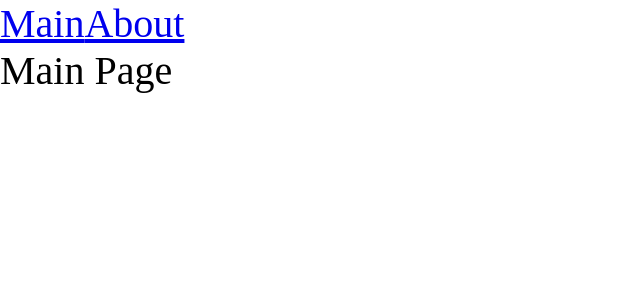
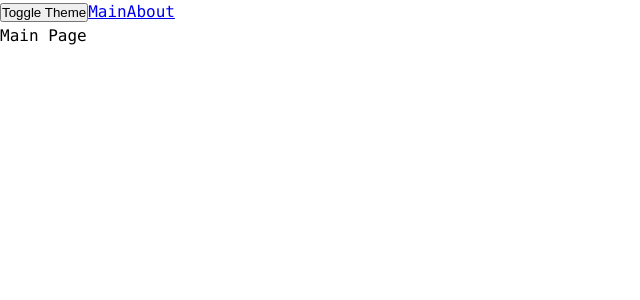
Before and after one commit to ospkiev/react-webpack-project, a React app: page / in a window 1280 px wide. Shown: the top 300 px of the page, without its empty margins (0-640 px from the left). Built offline with nearby package versions, Linux system fonts and the light colour scheme.

Commit message:
7_add_themes

```diff
--- a/src/App.tsx
+++ b/src/App.tsx
@@ -1,12 +1,16 @@
 import React, {Suspense} from 'react';
 import {Routes, Route, Link} from 'react-router-dom';
-import './index.scss';
+import './styles/index.scss';
 import {AboutPageAsync} from "./pages/AboutPage/AboutPage.async";
 import {MainPageAsync} from "./pages/MainPage/MainPage.async";
+import {useTheme} from "./theme/useTheme";
 
 const App = () => {
+    const {theme, toggleTheme} = useTheme();
+
     return (
-        <div className="app">
+        <div className={`app ${theme}`}>
+            <button onClick={toggleTheme}>Toggle Theme</button>
             <Link to={'/'}>Main</Link>
             <Link to={'/about'}>About</Link>
             <Suspense fallback={<div>Loading...</div>}>
--- a/src/index.scss
+++ /dev/null
@@ -1,8 +0,0 @@
-* {
-  padding: 0;
-  margin: 0;
-}
-
-.app {
-  font-size: 40px;
-}
--- a/src/index.tsx
+++ b/src/index.tsx
@@ -2,11 +2,14 @@ import React from "react";
 import {createRoot} from 'react-dom/client';
 import App from "./App";
 import {BrowserRouter} from "react-router-dom";
+import ThemeProvider from "./theme/ThemeProvider";
 
 const container = document.getElementById('root');
 const root = createRoot(container);
 root.render(
     <BrowserRouter>
-        <App/>
+        <ThemeProvider>
+            <App/>
+        </ThemeProvider>
     </BrowserRouter>
 );
--- /dev/null
+++ b/src/styles/index.scss
@@ -0,0 +1,11 @@
+@import "variables/global";
+@import "reset";
+@import "themes/dark";
+@import "themes/normal";
+
+.app {
+  font: var(--font-m);
+  background-color: var(--bg-color);
+  color: var(--primary-color);
+  min-height: 100vh;
+}
--- /dev/null
+++ b/src/styles/reset.scss
@@ -0,0 +1,12 @@
+* {
+  padding: 0;
+  margin: 0;
+  box-sizing: border-box;
+}
+
+input,
+button,
+textarea,
+select {
+  margin: 0;
+}
--- /dev/null
+++ b/src/styles/themes/dark.scss
@@ -0,0 +1,5 @@
+.app.dark {
+  --bg-color: #090949;
+  --primary-color: #049604;
+  --secondary-color: #04ff04;
+}
--- /dev/null
+++ b/src/styles/themes/normal.scss
@@ -0,0 +1,5 @@
+.root {
+  --bg-color: #e8e8ea;
+  --primary-color: #232c2;
+  --secondary-color: #0449e0;
+}
--- /dev/null
+++ b/src/styles/variables/global.scss
@@ -0,0 +1,9 @@
+:root {
+  --font-family-main: Consolas, 'Times New Roman', sans-serif;
+  --font-size-m: 16px;
+  --font-size-l: 24px;
+  --font-line-m: 24px;
+  --font-line-l: 32px;
+  --font-m: var(--font-size-m) / var(--font-line-m) var(--font-family-main);
+  --font-l: var(--font-size-l) / var(--font-line-l) var(--font-family-main);
+}
--- /dev/null
+++ b/src/theme/ThemeContext.ts
@@ -0,0 +1,14 @@
+import {createContext} from "react";
+
+export enum Theme {
+    LIGHT = 'light',
+    DARK = 'dark'
+};
+
+export interface ThemeContextProps {
+    theme?: Theme;
+    setTheme?: (theme: Theme) => void;
+};
+
+export const ThemeContext = createContext <ThemeContextProps>({});
+export const LOCAL_STORAGE_THEME_KEY = 'theme';
--- /dev/null
+++ b/src/theme/ThemeProvider.tsx
@@ -0,0 +1,20 @@
+import React, {useMemo, useState} from 'react';
+import {LOCAL_STORAGE_THEME_KEY, Theme, ThemeContext} from "./ThemeContext";
+
+const defaultTheme = localStorage.getItem(LOCAL_STORAGE_THEME_KEY) as Theme || Theme.LIGHT
+
+const ThemeProvider = (props: { children: string | number | boolean | React.ReactElement<any, string | React.JSXElementConstructor<any>> | React.ReactFragment | React.ReactPortal; }) => {
+    const [theme, setTheme] = useState<Theme>(defaultTheme);
+    const defaultProps = useMemo(() => ({
+        theme,
+        setTheme,
+    }), [theme]);
+
+    return (
+        <ThemeContext.Provider value={defaultProps}>
+            {props.children}
+        </ThemeContext.Provider>
+    );
+};
+
+export default ThemeProvider;
--- /dev/null
+++ b/src/theme/useTheme.ts
@@ -0,0 +1,17 @@
+import {LOCAL_STORAGE_THEME_KEY, Theme, ThemeContext} from "./ThemeContext";
+import {useContext} from "react";
+
+interface UseThemeResult {
+    toggleTheme: () => void;
+    theme: Theme;
+}
+
+export function useTheme(): UseThemeResult {
+    const {theme, setTheme} = useContext(ThemeContext);
+    const toggleTheme = () => {
+        const newTheme = theme === Theme.DARK ? Theme.LIGHT : Theme.DARK;
+        setTheme(newTheme);
+        localStorage.setItem(LOCAL_STORAGE_THEME_KEY, newTheme);
+    };
+    return {theme, toggleTheme}
+};
```
